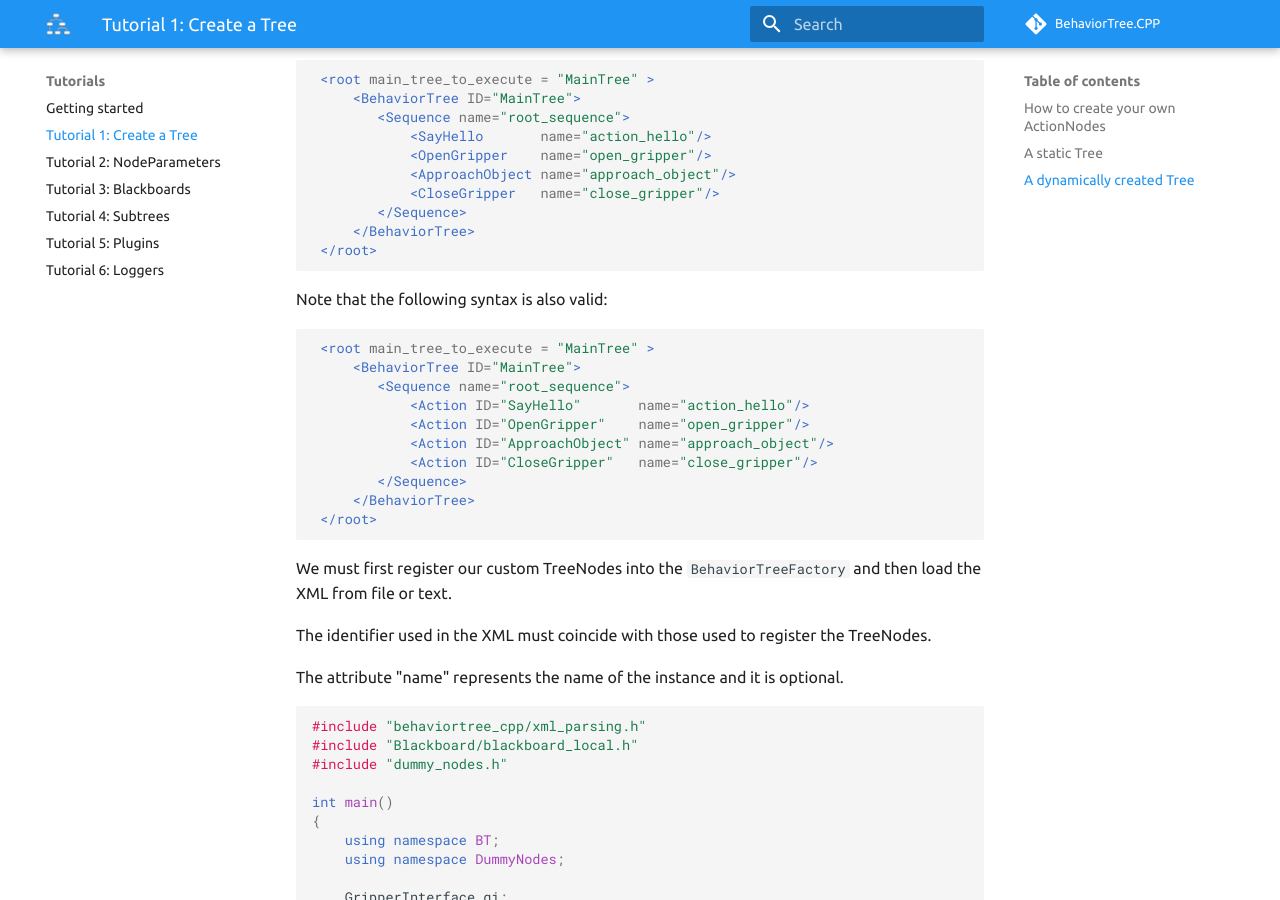
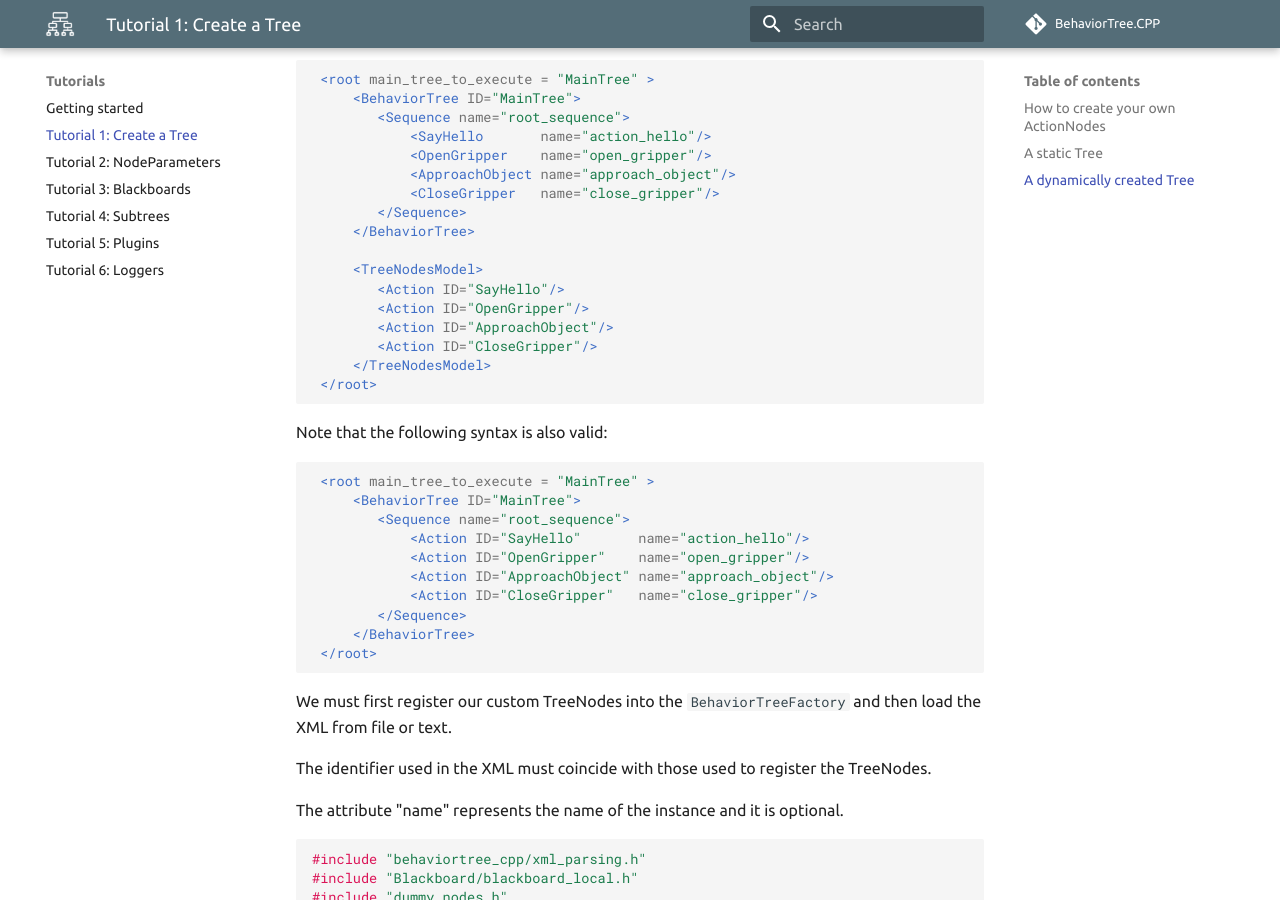
Before and after one commit to BehaviorTree/BehaviorTree.CPP, an MkDocs documentation site: the page built from docs/tutorial_A_create_trees.md, in a window 1280 px wide and 900 px high, scrolled down 3117 px. Built offline with MkDocs 1.6.1 and Material for MkDocs 9.7.7, drawn with Linux system fonts in a browser that asks for light colours; comment, search, counter and statistics services are not loaded; old or Windows-style settings are respelled for this version of MkDocs.

Commit message:
updated docs

````diff
--- a/docs/tutorial_A_create_trees.md
+++ b/docs/tutorial_A_create_trees.md
@@ -159,6 +159,13 @@ Give the following XML stored in the file __my_tree.xml__
             <CloseGripper   name="close_gripper"/>
         </Sequence>
      </BehaviorTree>
+
+     <TreeNodesModel>
+        <Action ID="SayHello"/>
+        <Action ID="OpenGripper"/>
+        <Action ID="ApproachObject"/>
+        <Action ID="CloseGripper"/>
+     </TreeNodesModel>
  </root>
 ```
 
--- a/mkdocs.yml
+++ b/mkdocs.yml
@@ -11,8 +11,8 @@ theme:
   feature:
     tabs: true
   palette:
-    primary: blue
-    accent: indigo
+    primary: blue grey
+    accent: green
   font:
     text: Ubuntu
     code: Roboto Mono
````
Also changed, not shown: docs/images/BT.png.
